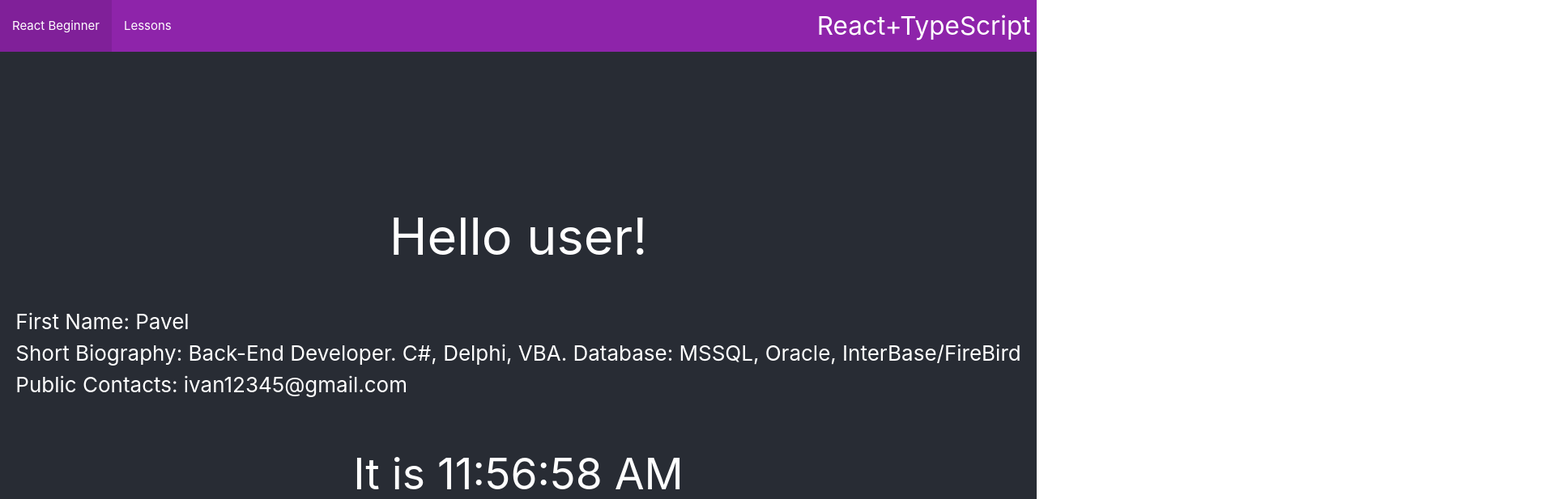
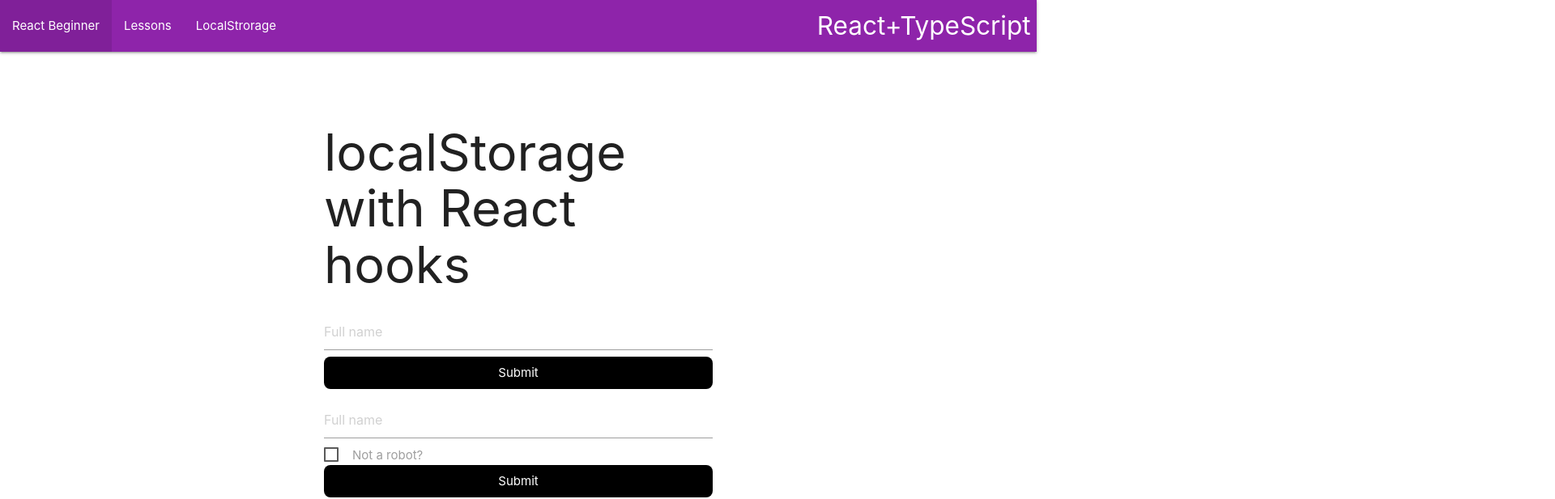
Before and after one commit to paskarweb/myproj, a React (Create React App) app: page /localstrorage in a window 1280 px wide. Shown: the top 617 px of the page at 81% size, 1920 px wide, since content can reach past the window. Built offline with nearby package versions, Linux system fonts and the light colour scheme.

Commit message:
Primer localStorage

```diff
--- a/src/App.tsx
+++ b/src/App.tsx
@@ -8,6 +8,8 @@ import { NavbarFC } from './components/Navbar';
 import { BrowserRouter, Routes, Route } from 'react-router-dom'
 import { TodosPage } from './pages/TodosPage';
 import { AboutPage } from './pages/AboutPage';
+import FormInputText from './components/FormInputText';
+
 
 /*const user = {
   userName: 'User1'
@@ -30,6 +32,7 @@ const App = () => {
           <Routes>
             <Route element={<TodosPage />} path="/" ></Route>
             <Route element={<AboutPage />} path="/about" ></Route>
+            <Route element={<FormInputText />} path="/localstrorage" ></Route>
           </Routes>
         </div>
       </BrowserRouter>
--- /dev/null
+++ b/src/components/FormCheckBox.js
@@ -0,0 +1,29 @@
+import { useLocalStorage } from "../useLocalStorage";
+
+const FormCheckBox = () => {
+  const [name, setName] = useLocalStorage("name2", "");
+  const [checked, setChecked] = useLocalStorage("checked", false);
+
+  return (
+    <form>
+      <input
+        type="text"
+        value={name}
+        onChange={(e) => setName(e.target.value)}
+        placeholder="Full name"
+        aria-label="fullname"
+      />
+      <label>
+        <input
+          type="checkbox"
+          checked={checked}
+          onChange={(e) => setChecked(e.target.checked)}
+        />
+        <span>Not a robot?</span>
+      </label>
+      <input type="submit" value="Submit"></input>
+    </form>
+  );
+};
+
+export default FormCheckBox;
--- /dev/null
+++ b/src/components/FormInputText.js
@@ -0,0 +1,27 @@
+import { useLocalStorage } from "../useLocalStorage";
+import FormCheckBox from "../components/FormCheckBox"
+
+const FormInputText = () => {
+  const [name, setName] = useLocalStorage("name", "");
+
+  return (
+    <>
+     <h1>localStorage with React hooks</h1>
+     <form>
+      <input
+        type="text"
+        value={name}
+        onChange={(e) => setName(e.target.value)}
+        placeholder="Full name"
+        aria-label="fullname"
+      />
+      <input type="submit" value="Submit"></input>
+      </form>
+
+      <FormCheckBox />
+
+    </>
+  );
+};
+
+export default FormInputText;
--- a/src/components/Navbar.tsx
+++ b/src/components/Navbar.tsx
@@ -12,6 +12,9 @@ export const NavbarFC = () => (
                 <li>
                     <NavLink to="/about">Lessons</NavLink>
                 </li>
+                <li>
+                    <NavLink to="/localstrorage">LocalStrorage</NavLink>
+                </li>
             </ul>
         </div>
     </nav>
--- a/src/index.css
+++ b/src/index.css
@@ -42,3 +42,43 @@ code {
 .todo i {
   z-index: 2;
 }
+
+.container {
+  max-width: 500px;
+  margin: 6rem auto 4rem;
+  padding: 0 10px;
+}
+
+input {
+  border-radius: 8px;
+  margin-bottom: 1rem;
+  width: 100%;
+  font-size: 1rem;
+}
+
+input[type="text"] {
+  height: 40px;
+  padding: 0.5rem 1rem;
+  border: 1px solid #999;
+}
+
+input[type="submit"] {
+  background-color: #000000;
+  border: none;
+  color: #fff;
+  padding: 0.5rem 1rem;
+  height: 40px;
+  cursor: pointer;
+}
+
+input:focus {
+  outline: none;
+  border-color: #000000;
+}
+
+/*
+input[type="checkbox"] {
+  display: inline-block;
+  width: auto;
+}
+*/
--- a/src/pages/TodosPage.tsx
+++ b/src/pages/TodosPage.tsx
@@ -12,9 +12,14 @@ export const TodosPage: React.FC = () => {
     //выводим массив из localStorage
     useEffect(() => {
         //если null, то передаем/парсим пустой массив || '[]'
+        //const saved = JSON.parse(localStorage.getItem('todos') || '[]') as ITodo[]
+        //setTodos(saved)
         const saved = JSON.parse(localStorage.getItem('todos') || '[]') as ITodo[]
-        setTodos(saved)
+        if (saved) {
+            setTodos(saved);
+        }
     }, [])
+
 
     //Сохраняем в localStorage
     useEffect(() => {
--- /dev/null
+++ b/src/useLocalStorage.js
@@ -0,0 +1,23 @@
+import { useState, useEffect } from "react";
+
+function getStorageValue(key, defaultValue) {
+  // getting stored value
+  if (typeof window !== "undefined") {
+    const saved = localStorage.getItem(key);
+    const initial = saved !== null ? JSON.parse(saved) : defaultValue;
+    return initial;
+  }
+}
+
+export const useLocalStorage = (key, defaultValue) => {
+  const [value, setValue] = useState(() => {
+    return getStorageValue(key, defaultValue);
+  });
+
+  useEffect(() => {
+    // storing input name
+    localStorage.setItem(key, JSON.stringify(value));
+  }, [key, value]);
+
+  return [value, setValue];
+};
```
